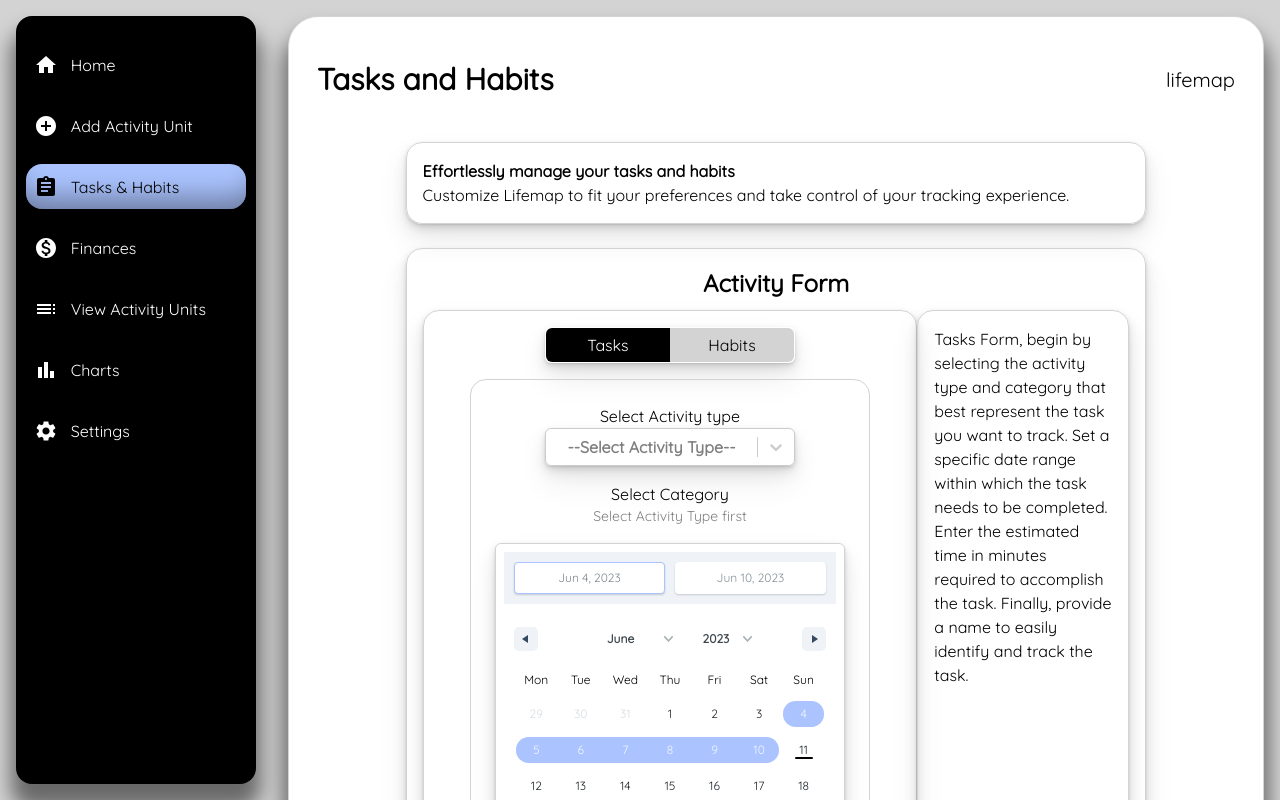
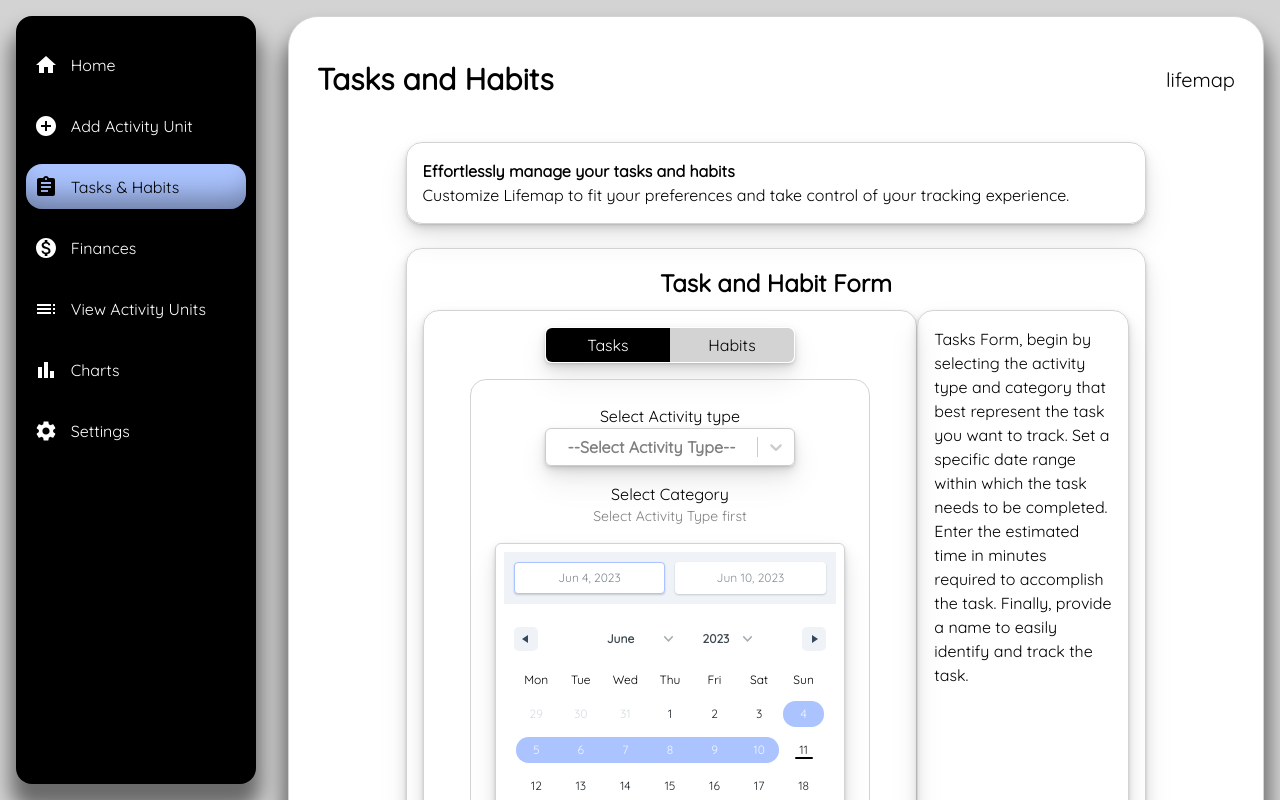
Before and after one commit to berkaysson/lifemap, a React (Create React App) app: page /tasks-habits in a window 1280 px wide. Shown: the top 800 px of the page. Built offline with nearby package versions, Linux system fonts and the light colour scheme.

Commit message:
Change header

```diff
--- a/src/Pages/TasksHabitsPage.js
+++ b/src/Pages/TasksHabitsPage.js
@@ -84,7 +84,7 @@ const TasksHabitsPage = ({
         </ParagraphContent>
       </Welcome>
       <TaskHabit>
-        <FormHeader>Activity Form</FormHeader>
+        <FormHeader>Task and Habit Form</FormHeader>
         <TaskHabitContainer>
           <TasksHabitsWrapper
             activityCategories={activityCategories}
```
